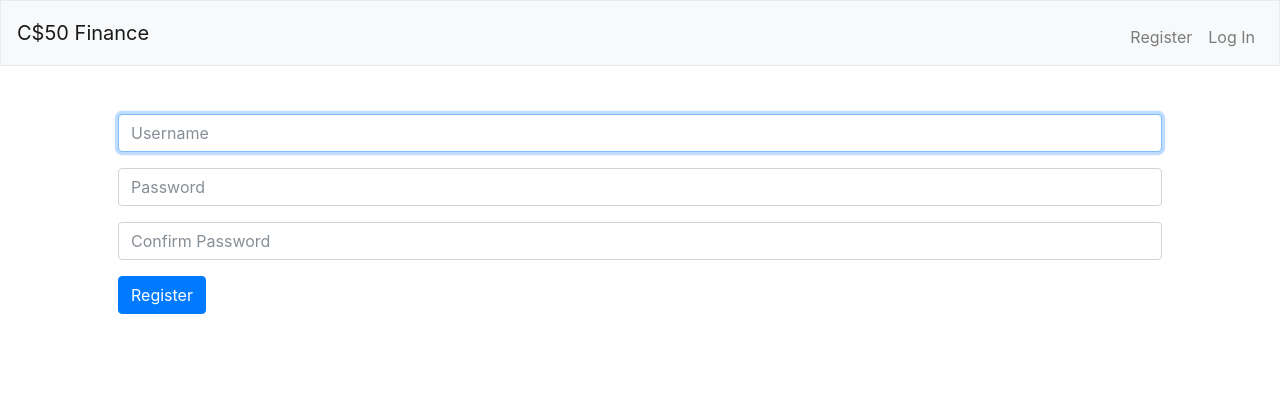
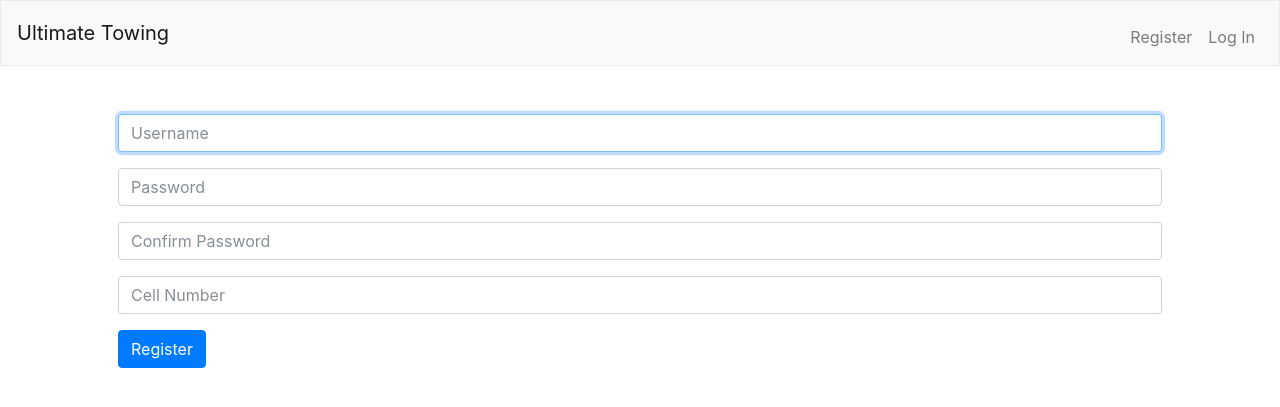
Before and after one commit to peytondodd/ultimatetowing, a Flask app: page /register in a window 1280 px wide. Shown: the top 407 px of the page. Run offline with Flask 2, Linux system fonts and the light colour scheme; some libraries are stand-ins or nearby versions.

Commit message:
ValueError: Cell number - fixed

```diff
--- a/application.py
+++ b/application.py
@@ -56,12 +56,16 @@ def register():
         elif request.form.get("password") != request.form.get("confirmation"):
             return apology("Passwords do not match.")
 
+        elif not request.form.get("cell"):
+            return apology("Enter driver cell number")
+
+
         # insert new user into database
-        result = db.execute("INSERT INTO users (username, hash) \
-                             VALUES (:username, :hash)", \
+        result = db.execute("INSERT INTO users (username, hash, cell) \
+                             VALUES (:username, :hash, :cell)", \
                              username=request.form.get("username"), \
-                             hash=generate_password_hash(request.form.get("password")))
-
+                             hash=generate_password_hash(request.form.get("password")),
+                             cell=request.form.get("cell"))
         # if username exists
         if not result:
             return apology("Choose another username.")
--- a/templates/apology.html
+++ b/templates/apology.html
@@ -5,5 +5,5 @@
 {% endblock %}
 
 {% block main %}
-    <img alt="{{ top }}" class="border" src="http://memegen.link/custom/{{ top | urlencode }}/{{ bottom | urlencode }}.jpg?alt=https://imgur.com/gallery/ws0LDyk"/>
+    <img alt="{{ top }}" class="border" src="http://memegen.link/custom/{{ top | urlencode }}/{{ bottom | urlencode }}.jpg?alt=https://i.imgur.com/ws0LDyk.gif"/>
 {% endblock %}
--- a/templates/layout.html
+++ b/templates/layout.html
@@ -24,7 +24,8 @@
     <body>
 
         <nav class="navbar navbar-expand-md navbar-light bg-light border">
-            <a class="navbar-brand" href="/"><span class="blue">C</span><span class="red">$</span><span class="yellow">5</span><span class="green">0</span> <span class="red">Finance</span></a>
+	<!-- <a class="navbar-brand" href="/"><span class="blue">C</span><span class="red">$</span><span class="yellow">5</span><span class="green">0</span> <span class="red">Finance</span></a> --!>
+	    <a class="navbar-brand" href="/">Ultimate Towing</a>
             <button aria-controls="navbar" aria-expanded="false" aria-label="Toggle navigation" class="navbar-toggler" data-target="#navbar" data-toggle="collapse" type="button">
                 <span class="navbar-toggler-icon"></span>
             </button>
--- a/templates/register.html
+++ b/templates/register.html
@@ -19,6 +19,9 @@
             <input class="form-control" name="confirmation" placeholder="Confirm Password" type="password"/>
         </div>
 
+        <div class="form-group">
+            <input class="form-control" name="cell" placeholder="Cell Number" type="text"/>
+        </div>
         <button class="btn btn-primary" type="submit">Register</button>
     </form>
 {% endblock %}
```
Also changed, not shown: 1 other file.
